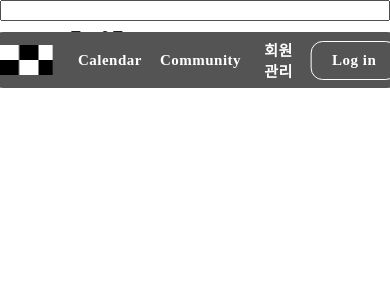
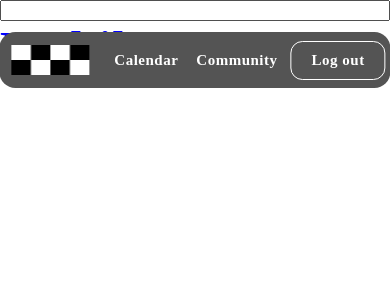
Before and after one commit to HICC-REBOOT/HICC-REBOOT-Frontend, a React (Create React App) app in the folder frontend/: page / in a window 390 px wide. Shown: the top 300 px of the page. Built offline with nearby package versions, Linux system fonts and the light colour scheme; a web font is replaced by a local one.

Commit message:
docs: 모바일 헤더 관련 내용 추가 (추후 구현)

```diff
--- a/frontend/src/components/common/header/Header.tsx
+++ b/frontend/src/components/common/header/Header.tsx
@@ -1,11 +1,12 @@
 import React, { useState } from 'react';
+import { useNavigate } from 'react-router-dom';
+
 import ROUTE from '@constants/route';
-import { useNavigate } from 'react-router-dom';
 import * as H from './Header.style';
 
 function Header() {
-  const [isLogin, setIsLogin] = useState<boolean>(false);
-  const [isAdmin, setIsAdmin] = useState<boolean>(true);
+  const [isLogin, setIsLogin] = useState<boolean>(true);
+  const [isAdmin, setIsAdmin] = useState<boolean>(false);
 
   const navigate = useNavigate();
 
```
Also changed, not shown: 1 other file (tests, documents, lock files or other folders).
